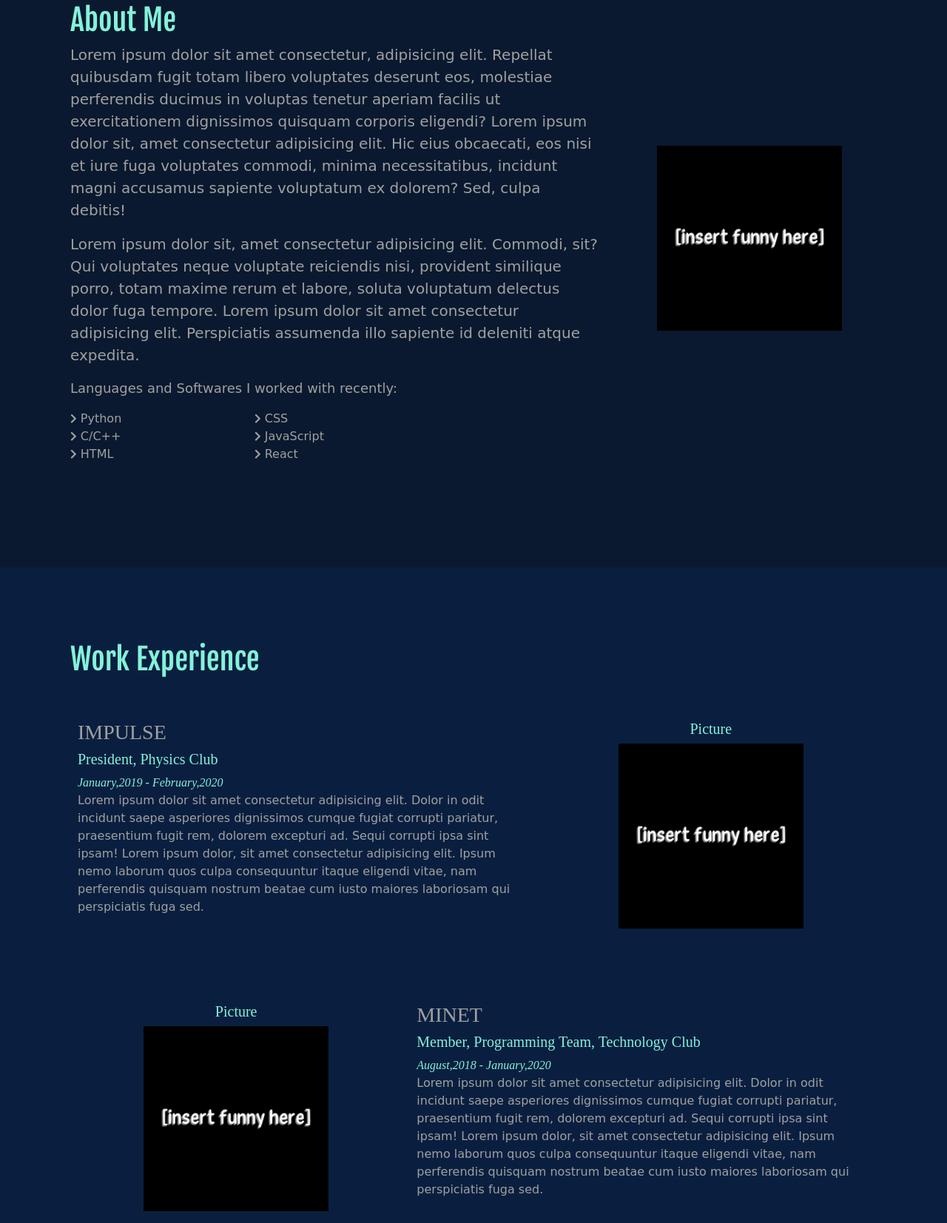
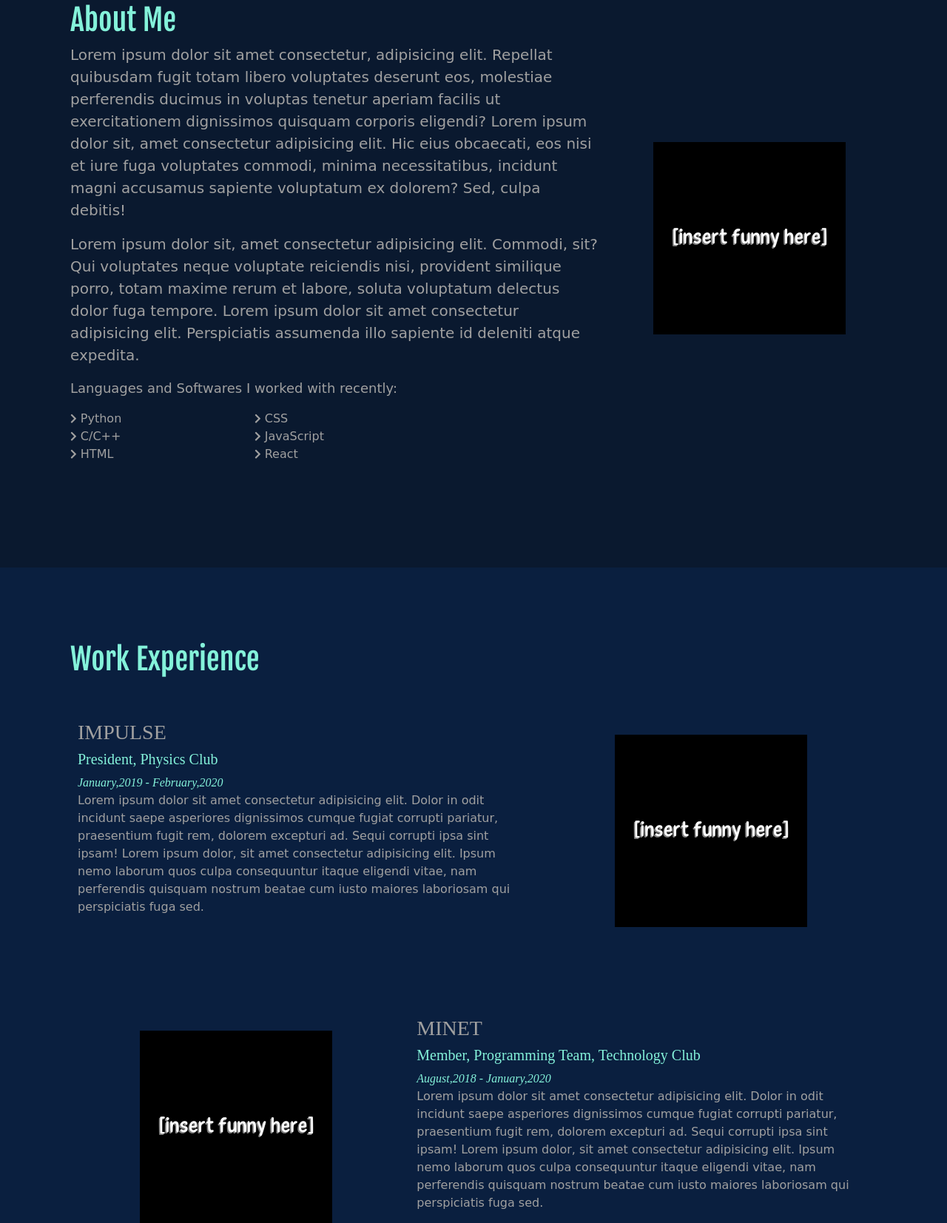
Before and after one commit to ritamjana/personal-website, a website: page index.html in a window 1280 px wide. Shown: the part 764-2417 px from the top of the page at 74% size. Drawn offline with nearby package versions, Linux system fonts and the light colour scheme; some packages are replaced by stand-ins of ours; a script that the page names is missing; a web font is replaced by a local one.

Commit message:
adjuated pictures

```diff
--- a/css/iitkstyle.css
+++ b/css/iitkstyle.css
@@ -5,7 +5,14 @@
 }
 
 .image {
-  max-width: 250px;
+  padding: 20px;
+  max-width: 300px;
+  width: 100%;
+}
+
+.self-image {
+  padding: 20px;
+  max-width: 300px;
   width: 100%;
 }
 
@@ -106,10 +113,12 @@ p {
 .nav-link {
   font-size: 15px;
   color: azure;
-  transition: all 0.5s;
+  text-decoration: none;
+  transition: all 0.3s ease-in-out 0s;
 }
 
 .nav-link:hover {
+  font-weight: 300;
   color: rgb(132, 242, 218);
 }
 
--- a/index.html
+++ b/index.html
@@ -29,6 +29,11 @@
     <title>Ritam Jana</title>
 </head>
 
+<body>
+    <div class="spinner-wrapper">
+        <div class="spinner"></div>
+    </div>
+
 
     <!--Navigation bar-->
     <header class="nav-down">
@@ -54,6 +59,8 @@
             </div>
         </nav>
     </header>
+
+
     <div id="top"></div>
     <section id="introduction">
         <div class="container">
@@ -81,7 +88,8 @@
         <div class="container">
             <div class="row align-content-center">
                 <div class="col-12 col-lg-4 order-last my-auto text-center">
-                <img class="image" src="/media/neatoshop_insert-funny-here_1532776307.large.png" alt="personal picture">
+                    <img class="self-image" src="/media/neatoshop_insert-funny-here_1532776307.large.png"
+                        alt="personal picture">
                 </div>
                 <div class="col-12 col-lg-8">
                     <div class="row about-title">
@@ -183,8 +191,8 @@
                         cum iusto maiores laboriosam qui perspiciatis fuga sed.</p>
                 </div>
                 <div class="col-12 col-md-5 my-auto text-center">
-                <h5>Picture</h5>
-                <img class="image" src="/media/neatoshop_insert-funny-here_1532776307.large.png" alt="personal picture">
+                    <img class="image" src="/media/neatoshop_insert-funny-here_1532776307.large.png"
+                        alt="personal picture">
                 </div>
             </div>
             <div class="row experience-block">
@@ -206,8 +214,8 @@
 
                 </div>
                 <div class="col-12 col-md-5 my-auto text-center">
-                <h5>Picture</h5>
-                <img class="image" src="/media/neatoshop_insert-funny-here_1532776307.large.png" alt="personal picture">
+                    <img class="image" src="/media/neatoshop_insert-funny-here_1532776307.large.png"
+                        alt="personal picture">
                 </div>
             </div>
         </div>
@@ -399,8 +407,8 @@
             <div class="row">
                 <div class="col-12 col-lg-8 my-auto">
                     <p style="font-family: 'Zilla Slab', serif; font-size: 21px;">The best way to reach me is to email
-                    me at <a class="email" href="mailto:ritam20@iitk.ac.in">ritam20@iitk.ac.in</a> or <a class="email"
-                        href="mailto:ritamjana2358@gmail.com">ritamjana2358@gmail.com</a>. I
+                        me at <a class="email" href="mailto:ritam20@iitk.ac.in">ritam20@iitk.ac.in</a> or <a
+                            class="email" href="mailto:ritamjana2358@gmail.com">ritamjana2358@gmail.com</a>. I
                         try to respond within 8-10 hours of receiving a message.</p>
                 </div>
                 <div class="col-10 col-lg-2 network-list my-auto">
@@ -483,6 +491,7 @@
 
 
 
+
 </body>
 
 </html>
```
Lines whose indentation alone changed are shown as unchanged.
